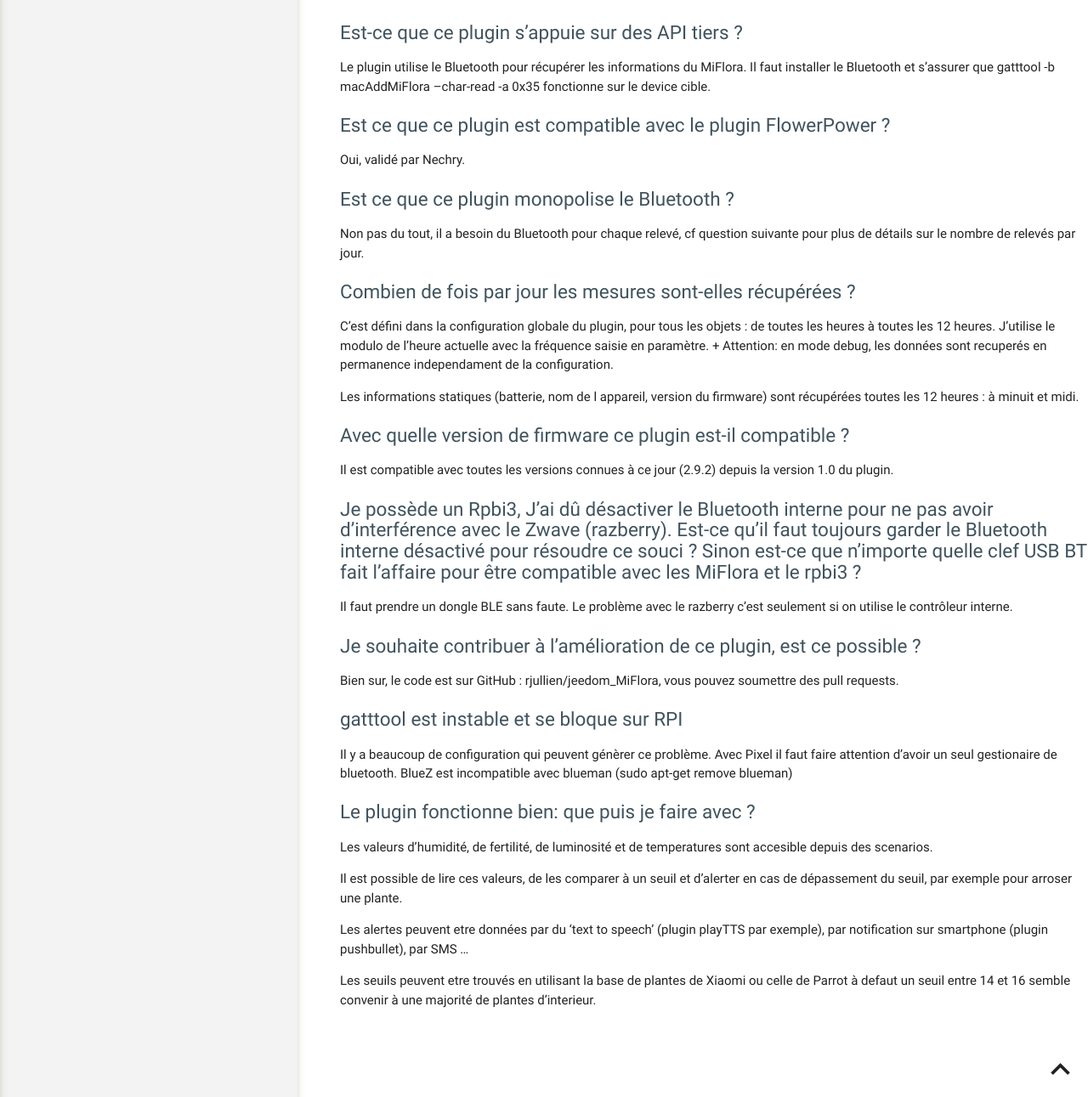
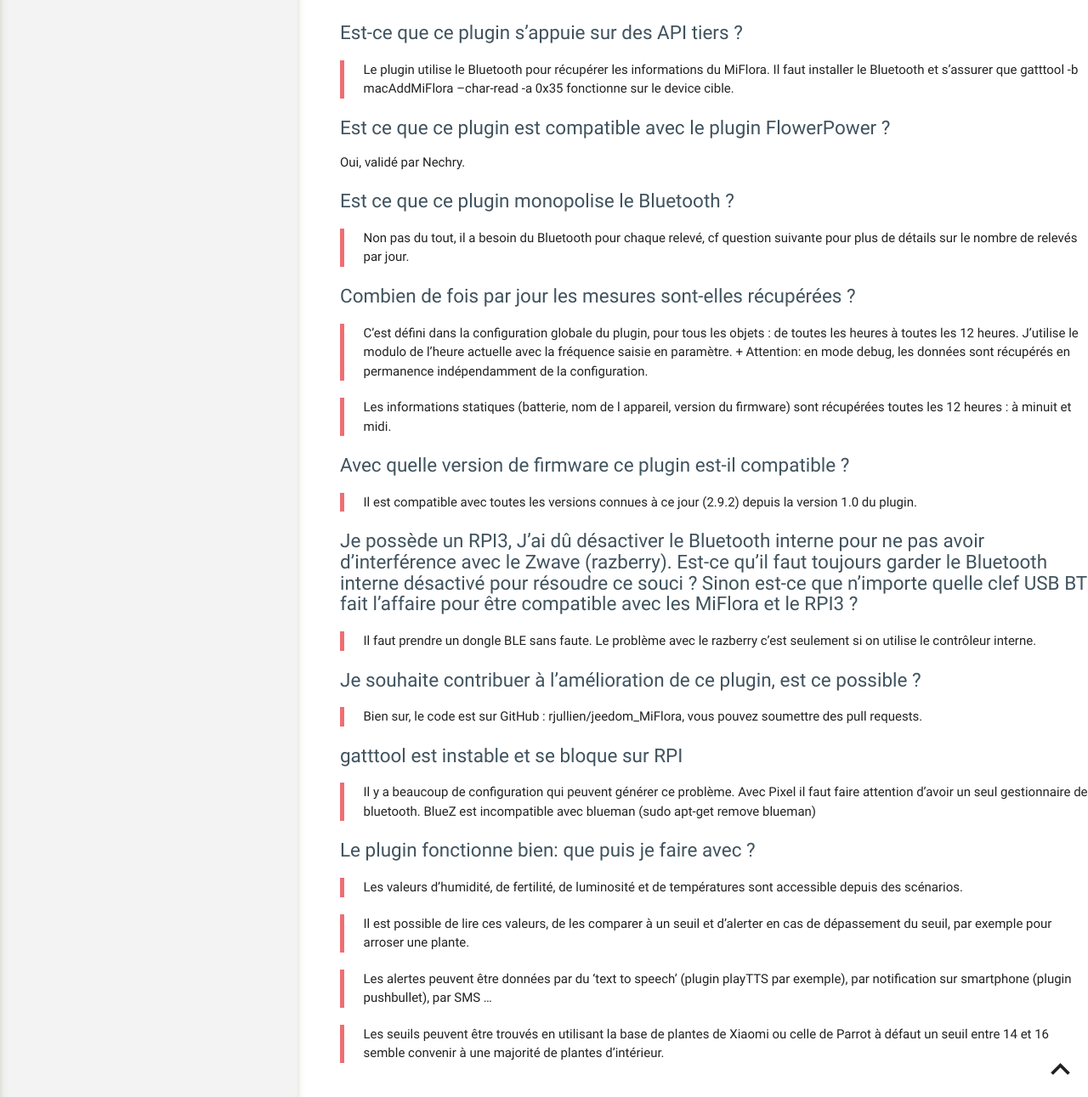
Before and after one commit to NextDom/plugin-MiFlora, a Jekyll site: the page built from docs/fr_FR/faq.md, in a window 1280 px wide and 1400 px high, scrolled down 27 px, cut to the strip 109-1400 px from the top of the window. Shown: the whole strip at 85% size. Built offline with Jekyll 4.4.1, drawn with Linux system fonts in a browser that asks for light colours; our own code applies the rules of GitHub Pages for plain Markdown files.

```diff
--- a/docs/fr_FR/faq.md
+++ b/docs/fr_FR/faq.md
@@ -2,7 +2,7 @@
 
 ### Est-ce que ce plugin s'appuie sur des API tiers ?
 
-Le plugin utilise le Bluetooth pour récupérer les informations du MiFlora.
+> Le plugin utilise le Bluetooth pour récupérer les informations du MiFlora.
 Il faut installer le Bluetooth et s'assurer que gatttool -b macAddMiFlora --char-read -a 0x35 fonctionne sur le device cible.
 
 ### Est ce que ce plugin est compatible avec le plugin FlowerPower ?
@@ -12,43 +12,43 @@ Oui, validé par Nechry.
 
 ### Est ce que ce plugin monopolise le Bluetooth ?
 
-Non pas du tout, il a besoin du Bluetooth pour chaque relevé, cf question suivante pour plus de détails sur le nombre de relevés par jour.
+> Non pas du tout, il a besoin du Bluetooth pour chaque relevé, cf question suivante pour plus de détails sur le nombre de relevés par jour.
 
 
 ### Combien de fois par jour les mesures sont-elles récupérées ?
 
-C'est défini dans la configuration globale du plugin, pour tous les objets : de toutes les heures à toutes les 12 heures.
+> C'est défini dans la configuration globale du plugin, pour tous les objets : de toutes les heures à toutes les 12 heures.
 J'utilise le modulo de l'heure actuelle avec la fréquence saisie en paramètre. +
-Attention: en mode debug, les données sont recuperés en permanence independament de la configuration.
+Attention: en mode debug, les données sont récupérés en permanence indépendamment de la configuration.
 
-Les informations statiques (batterie, nom de l appareil, version du firmware) sont récupérées toutes les 12 heures : à minuit et midi.
+> Les informations statiques (batterie, nom de l appareil, version du firmware) sont récupérées toutes les 12 heures : à minuit et midi.
 
 
 ### Avec quelle version de firmware ce plugin est-il compatible ?
 
-Il est compatible avec toutes les versions connues à ce jour (2.9.2) depuis la version 1.0 du plugin.
+> Il est compatible avec toutes les versions connues à ce jour (2.9.2) depuis la version 1.0 du plugin.
 
 
-### Je possède un Rpbi3, J'ai dû désactiver le Bluetooth interne pour ne pas avoir d'interférence avec le Zwave (razberry). Est-ce qu'il faut toujours garder le Bluetooth interne désactivé pour résoudre ce souci ? Sinon est-ce que n'importe quelle clef USB BT fait l'affaire pour être compatible avec les MiFlora et le rpbi3 ?
+### Je possède un RPI3, J'ai dû désactiver le Bluetooth interne pour ne pas avoir d'interférence avec le Zwave (razberry). Est-ce qu'il faut toujours garder le Bluetooth interne désactivé pour résoudre ce souci ? Sinon est-ce que n'importe quelle clef USB BT fait l'affaire pour être compatible avec les MiFlora et le RPI3 ?
 
-Il faut prendre un dongle BLE sans faute. Le problème avec le razberry c'est seulement si on utilise le contrôleur interne.
+> Il faut prendre un dongle BLE sans faute. Le problème avec le razberry c'est seulement si on utilise le contrôleur interne.
 
 
 ### Je souhaite contribuer à l'amélioration de ce plugin, est ce possible ?
 
-Bien sur, le code est sur GitHub : rjullien/jeedom_MiFlora, vous pouvez soumettre des pull requests.
+> Bien sur, le code est sur GitHub : rjullien/jeedom_MiFlora, vous pouvez soumettre des pull requests.
 
 ### gatttool est instable et se bloque sur RPI
 
-Il y a beaucoup de configuration qui peuvent génèrer ce problème. Avec Pixel il faut faire attention d'avoir un seul gestionaire de bluetooth.
+> Il y a beaucoup de configuration qui peuvent générer ce problème. Avec Pixel il faut faire attention d'avoir un seul gestionnaire de bluetooth.
 BlueZ est incompatible avec blueman (sudo apt-get remove blueman)
 
 ### Le plugin fonctionne bien: que puis je faire avec ?
 
-Les valeurs d'humidité, de fertilité, de luminosité et de temperatures sont accesible depuis des scenarios.
+> Les valeurs d'humidité, de fertilité, de luminosité et de températures sont accessible depuis des scénarios.
 
-Il est possible de lire ces valeurs, de les comparer à un seuil et d'alerter en cas de dépassement du seuil, par exemple pour arroser une plante.
+> Il est possible de lire ces valeurs, de les comparer à un seuil et d'alerter en cas de dépassement du seuil, par exemple pour arroser une plante.
 
-Les alertes peuvent etre données par du 'text to speech' (plugin playTTS par exemple), par notification sur smartphone (plugin pushbullet), par SMS ...
+> Les alertes peuvent être données par du 'text to speech' (plugin playTTS par exemple), par notification sur smartphone (plugin pushbullet), par SMS ...
 
-Les seuils peuvent etre trouvés en utilisant la base de plantes de Xiaomi ou celle de Parrot à defaut un seuil entre 14 et 16 semble convenir à une majorité de plantes d'interieur.
+> Les seuils peuvent être trouvés en utilisant la base de plantes de Xiaomi ou celle de Parrot à défaut un seuil entre 14 et 16 semble convenir à une majorité de plantes d'intérieur.
```
Also changed, not shown: 3rparty/getMiFloraData.py (+5 -6 lines), docs/fr_FR/changelog.md (+15 -15 lines), docs/fr_FR/configuration.md (+2 -2 lines), .travis.yml, README.md, 4 other files.
